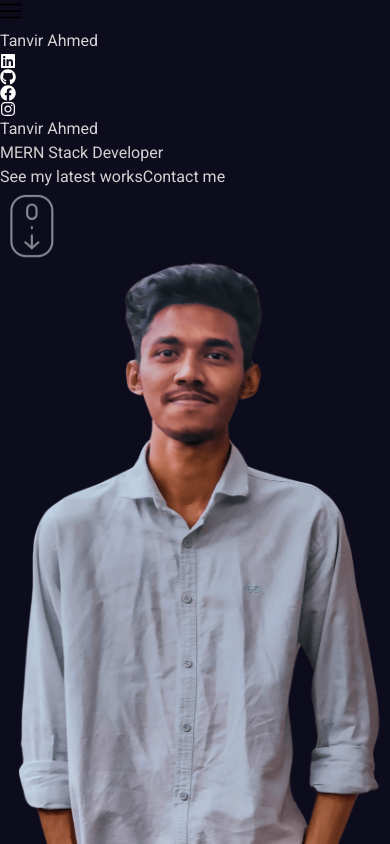
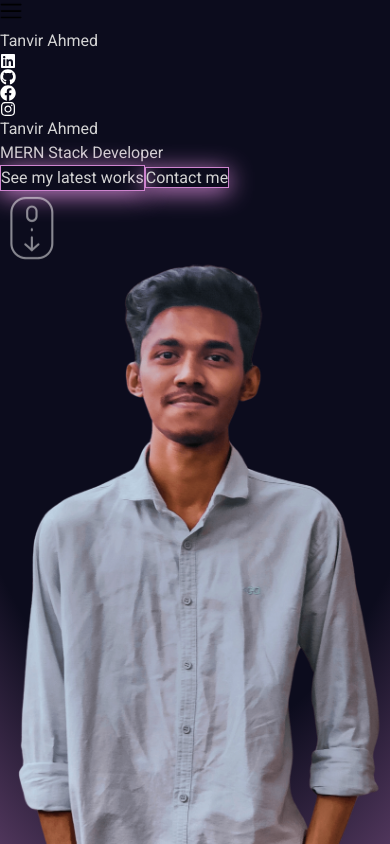
Before and after one commit to TanvirCou/my-animated-portfolio, a React (Vite) app: page / in a window 390 px wide. Shown: the top 844 px of the page. Built offline with nearby package versions, Linux system fonts and the light colour scheme.

Commit message:
animation updated

```diff
--- a/src/components/Hero/Hero.tsx
+++ b/src/components/Hero/Hero.tsx
@@ -1,17 +1,36 @@
 import image from "../../assets/tnvr.png";
 import scrollImage from "../../assets/scroll.png";
-import { motion } from "framer-motion";
+import { animate, motion, useMotionTemplate, useMotionValue } from "framer-motion";
+import { useEffect } from "react";
 
 const variants = {
-    hidden: { x: -500, opacity: 0 },
+    hidden: {x: -100, opacity: 0 },
     visible: { x: 0, opacity: 1, transition: { duration: 1.5, staggerChildren: 0.5 } },
     scrollVisible: { y: 10, opacity: 0, transition: { duration: 2, repeat: Infinity } }
 }
 
+const COLORS_TOP = ["#13FFAA", "#1E67C6", "#CE84CF", "#DD335C"];
+
 
 const Hero = () => {
+
+    const color = useMotionValue(COLORS_TOP[0]);
+
+    useEffect(() => {
+        animate(color, COLORS_TOP, {
+            ease: "easeInOut",
+            duration: 10,
+            repeat: Infinity,
+            repeatType: "mirror",
+        });
+    }, []);
+
+    const backgroundImage = useMotionTemplate`radial-gradient(145% 145% at 50% 0%, #0c0c1d 50%, ${color})`;
+    const border = useMotionTemplate`1px solid ${color}`;
+    const boxShadow = useMotionTemplate`0px 4px 24px ${color}`;
+
     return (
-        <div className={`h-[89vh] overflow-x-hidden overflow-y-hidden flex justify-center items-center relative w-full bg-gradient-to-b from-[#0c0c1d] to-[#111132]`}>
+        <motion.div style={{backgroundImage}} className={`h-[91vh] md:h-[89vh] overflow-x-hidden overflow-y-hidden flex justify-center items-center relative w-full`}>
             <div className="flex max-md:flex-col-reverse max-md:items-center md:w-full lg:w-[90%] ">
                 <div className="w-full md:w-[50%] max-md:h-[44vh] flex items-center justify-center">
                     <motion.div variants={variants} initial="hidden" animate="visible" className="flex flex-col justify-center gap-y-5 lg:gap-y-8 w-[70%]">
@@ -19,9 +38,9 @@ const Hero = () => {
                         <motion.p variants={variants} className="text-4xl md:text-7xl font-semibold text-white text-center md:text-start font-[Poppins] ">MERN Stack Developer</motion.p>
                         <motion.div variants={variants} className="flex max-md:flex-col gap-y-3 md:gap-x-6 items-center">
                             <a href="/#Portfolio">
-                            <motion.button  whileHover={{ scale: 1.1 }} whileTap={{ scale: 0.9 }} transition={{ duration: 0.5 }} className="cursor pointer px-4 py-1.5 rounded-md bg-transparent border border-white text-white text-md font-medium">See my latest works</motion.button>
+                                <motion.button style={{border, boxShadow}} whileHover={{ scale: 1.1 }} whileTap={{ scale: 0.9 }} transition={{ duration: 0.5 }} className="cursor pointer px-4 py-1.5 rounded-md bg-transparent border border-white text-white text-md font-medium">See my latest works</motion.button>
                             </a>
-                            <motion.a href="/#Contact" whileHover={{ scale: 1.1 }} whileTap={{ scale: 0.9 }} transition={{ duration: 0.5 }} className="cursor pointer px-4 py-1.5 rounded-md bg-white text-black text-md font-medium">Contact me</motion.a>
+                            <motion.a href="/#Contact" style={{border, boxShadow}} whileHover={{ scale: 1.1 }} whileTap={{ scale: 0.9 }} transition={{ duration: 0.5 }} className="cursor pointer px-4 py-1.5 rounded-md border border-white text-white text-md font-medium">Contact me</motion.a>
                         </motion.div>
                         <motion.div variants={variants} animate="scrollVisible" className="cursor-pointer flex justify-center md:block">
                             <img src={scrollImage} alt="" className="w-10 md:w-12" />
@@ -34,10 +53,10 @@ const Hero = () => {
                     </div>
                 </div>
             </div>
-            <motion.p initial={{ x: 0 }} animate={{ x: "-240%" }} transition={{ duration: 20, repeat: Infinity, repeatType: "mirror" }} className="absolute w-[50%] -bottom-2 md:-bottom-8 font-semibold text-[10vh] md:text-[22vh] text-[#ffffff09] whitespace-nowrap">
+            {/* <motion.p initial={{ x: 0 }} animate={{ x: "-240%" }} transition={{ duration: 20, repeat: Infinity, repeatType: "mirror" }} className="absolute w-[50%] -bottom-2 md:-bottom-8 font-semibold text-[10vh] md:text-[22vh] text-[#ffffff09] whitespace-nowrap">
                 React js and Next js developer
-            </motion.p>
-        </div>
+            </motion.p> */}
+        </motion.div>
     );
 };
 
--- a/src/components/Navbar/Sidebar.tsx
+++ b/src/components/Navbar/Sidebar.tsx
@@ -30,9 +30,7 @@ const crossVariants = {
 const Sidebar = () => {
     const [open, setOpen] = useState(false);
 
-    const items = ["Homepage", "Skill", "Portfolio", "Contact"]
-    items.map(i => console.log(i));
-
+    const items = ["Homepage", "Skill", "Portfolio", "Contact"];
 
     return (
         <div className='w-full relative'>
--- a/src/components/Portfolio/SingleWork.tsx
+++ b/src/components/Portfolio/SingleWork.tsx
@@ -31,7 +31,7 @@ const SingleWork = ({ data }: DataProps) => {
     const y = useTransform(scrollYProgress, [0, 1], [-200, 200]);
 
     return (
-        <div className="h-screen snap-center w-full flex items-center justify-center">
+        <div className="h-screen snap-center w-full flex items-center justify-center bg-gradient-to-b from-[#0c0c1d] to-[#111132]">
             <div className='flex max-md:flex-col gap-y-10 w-[90%] sm:w-[70%] md:w-[90%]  xl:w-[80%] items-center justify-center md:gap-x-8'>
                 <div className='w-full md:w-[55%]'>
                     <div className='w-full h-[30vh] md:h-[50vh]' ref={ref}>
--- a/src/components/Skill/Skills.tsx
+++ b/src/components/Skill/Skills.tsx
@@ -8,7 +8,7 @@ const variants = {
 
 const Skills = () => {
     return (
-        <div className="overflow-hidden w-full h-screen">
+        <div className="overflow-hidden w-full h-screen bg-gradient-to-b from-[#0c0c1d] to-[#111132]">
             <motion.div initial={{ x: 500, opacity: 0 }} transition={{ duration: 1 }} whileInView={{ x: 0, opacity: 1 }} className='flex items-center justify-end pt-6 '>
                 <p className='text-xl md:text-3xl font-semibold mr-2 text-gray-300'>Skills</p>
                 <hr className='w-[40%] md:w-[30%] border-top-1 border-gray-400' />
```
Also changed, not shown: src/components/Contact/Contact.tsx (+3 -3 lines).
